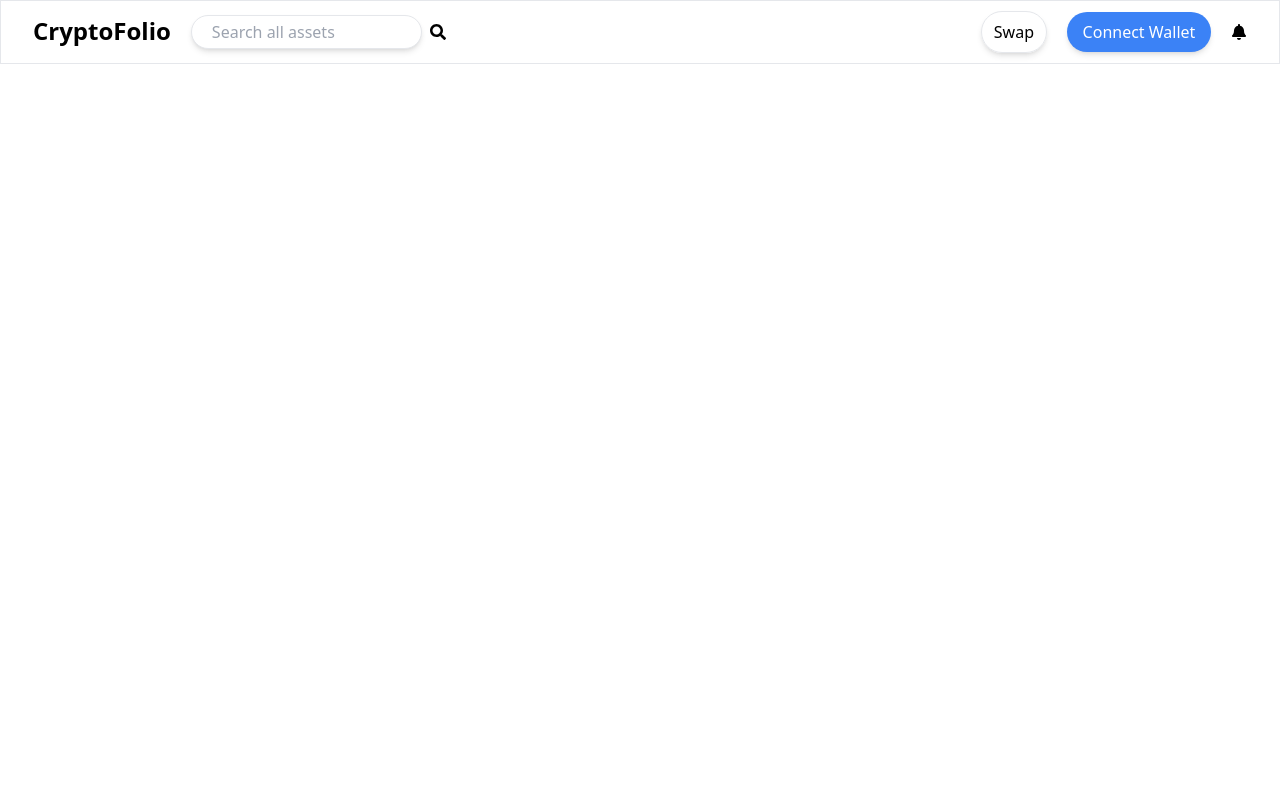
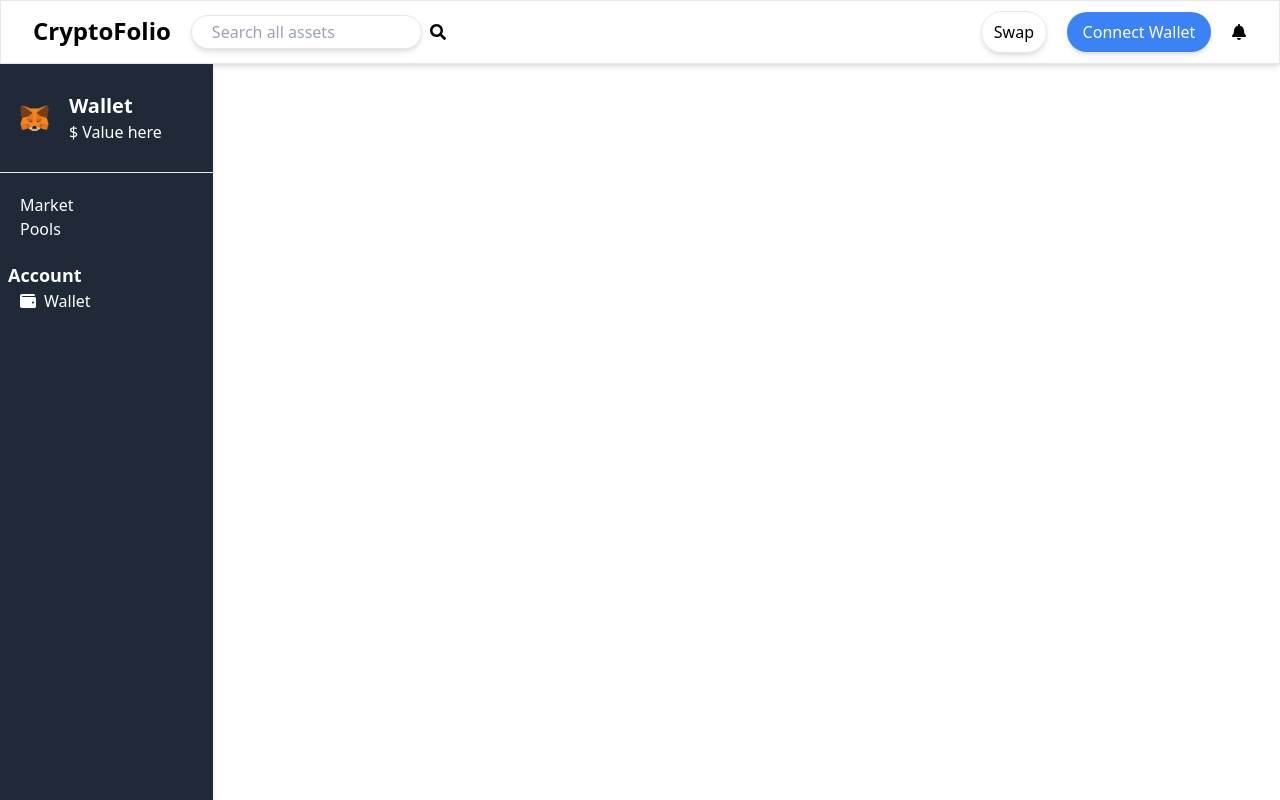
Before and after one commit to Buidlor/CryptoFolio, a React (Vite) app: page /portfolio in a window 1280 px wide. Built offline with nearby package versions, Linux system fonts and the light colour scheme.

Commit message:
working on sidebar

```diff
--- a/src/components/Header.tsx
+++ b/src/components/Header.tsx
@@ -5,7 +5,7 @@ import { FaBell } from "react-icons/fa";
 
 const Header =() => {
     return(
-        <nav className="flex sm:gap-5 p-1 sm:p-3 justify-between items-center border h-16">
+        <nav className="flex sm:gap-5 p-1 sm:p-3 justify-between items-center border h-16 shadow-md">
             <form action="post" className="flex sm:ml-5">
                 <h1 className="text-xl sm:text-2xl font-bold mr-5">CryptoFolio</h1>
                 <input className="text-xs sm:text-base border p-1 px-5 rounded-full shadow-md w-1/2" type="text" placeholder="Search all assets"/>
--- /dev/null
+++ b/src/components/Sidebar.tsx
@@ -0,0 +1,25 @@
+import { FaWallet } from "react-icons/fa";
+
+const Sidebar = () => {
+    return(
+        <div className="sidebar bg-gray-800 text-white w-1/6 h-screen shadow-md" style={{height: "calc(100vh - 4rem)"}}>
+            <div className="sidebar border-b p-5 flex items-center gap-5">
+                <img src="./src/assets/metamask-icon-scaled.png" alt="mm fox" className="w-1/6"/>
+                <div>
+                    <h1 className="text-xl font-bold pt-2">Wallet</h1>
+                    <p className=" pb-2">$ Value here</p>
+                </div>
+            </div>
+            <ul className="p-5">
+                <li>Market</li>
+                <li>Pools</li>
+            </ul>
+            <h1 className="text-lg font-bold px-2 ">Account</h1>
+            <ul className="mx-5">
+                <li className="flex items-center gap-2"><FaWallet />Wallet</li>
+            </ul>
+        </div>
+    )
+}
+
+export default Sidebar;
--- a/src/pages/Portfolio.tsx
+++ b/src/pages/Portfolio.tsx
@@ -1,8 +1,12 @@
 import React from "react";
 import Header from "../components/Header";
+import Sidebar from "../components/Sidebar";
 const Portfolio = () => {
     return(
-        <Header />
+        <div className="portfolio">
+            <Header />
+            <Sidebar/>
+        </div>
     );
 }
 
```
Also changed, not shown: src/assets/metamask-icon-scaled.png (added).
